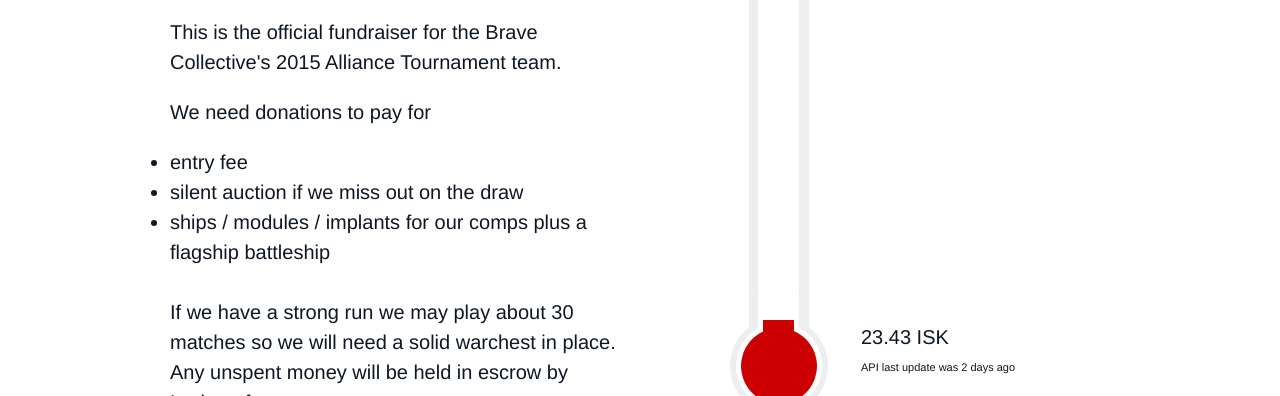
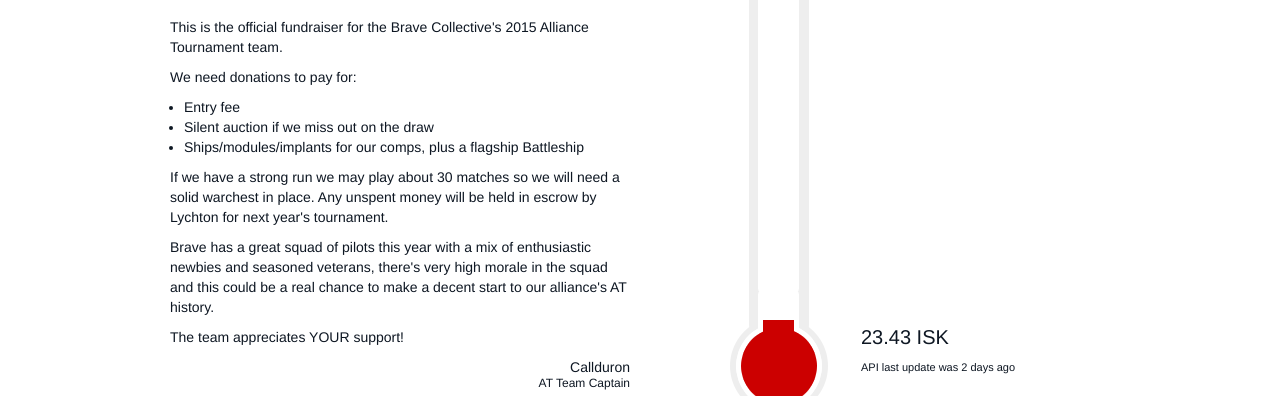
Before and after one commit to CokkocZateki/bravecollective-fund, a plain HTML site: page webroot/index.html in a window 1280 px wide. Shown: the part 403-799 px from the top of the page. Drawn offline with Linux system fonts and the light colour scheme.

Commit message:
Rework content, add missing DIV.

```diff
--- a/webroot/css/fund.css
+++ b/webroot/css/fund.css
@@ -29,6 +29,16 @@ a:link, a:visited {
 
 .info {
     float: left;
+}
+
+.sig {
+    text-align: right;
+}
+
+.position {
+    display: block;
+    font-size: 12px;
+    line-height: 12px;
 }
 
 .data {
@@ -76,9 +86,15 @@ h1 {
     text-align: center;
 }
 
-p {
+p, ul {
     font-weight: lighter;
-    margin: 0 0 20px;
+    margin: 0 0 10px;
+    font-size: 14px;
+    line-height: 20px;
+}
+
+ul {
+    margin-left: 1em;
 }
 
 .hidden {
--- a/webroot/index.html
+++ b/webroot/index.html
@@ -1,3 +1,5 @@
+<!DOCTYPE html>
+
 <html lang="en">
 
     <head>
@@ -32,22 +34,21 @@
 
                <p>This is the official fundraiser for the Brave Collective's 2015 Alliance Tournament team.</p>
 
-  <p>We need donations to pay for</p>
+               <p>We need donations to pay for:</p>
+
                 <ul>
-<li>entry fee</li>
-<li>silent auction if we miss out on the draw</li>
-<li>ships / modules / implants for our comps plus a flagship battleship</li>
+                    <li>Entry fee</li>
+                    <li>Silent auction if we miss out on the draw</li>
+                    <li>Ships/modules/implants for our comps, plus a flagship Battleship</li>
                 </ul>
 
-<br>
-
-<p>If we have a strong run we may play about 30 matches so we will need a solid warchest in place. Any unspent money will be held in escrow by Lychton for next years tournament.</p>
+                <p>If we have a strong run we may play about 30 matches so we will need a solid warchest in place. Any unspent money will be held in escrow by Lychton for next year's tournament.</p>
 
                 <p>Brave has a great squad of pilots this year with a mix of enthusiastic newbies and seasoned veterans, there's very high morale in the squad and this could be a real chance to make a decent start to our alliance's AT history.</p>
 
                 <p>The team appreciates YOUR support!</p>
 
-  <p style="text-align:right;">Callduron<br><span style="font-size: 75%;">AT Team Captain</span></p>
+                <p class="sig">Callduron <span class="position">AT Team Captain</span></p>
 
                 <button onclick="donate();">Send donations to<br>"Corp Unknown"</button>
 
@@ -75,6 +76,8 @@
 
             </div>
 
+        </div>
+
         <div class="footer">
             Brought to you by <a href="http://evewho.com/pilot/kiu+Nakamura" target="_blank">kiu Nakamura</a> &plus; <a href="http://evewho.com/alli/Brave+Collective" target="_blank">Brave Collective</a>
         </div>
@@ -83,7 +86,6 @@
         <script src="js/jquery.timeago.js"></script>
         <script src="js/fund.js"></script>
 
+    </body>
 
-
-
-</body></html>
+</html>
```
Lines whose indentation alone changed are shown as unchanged.
